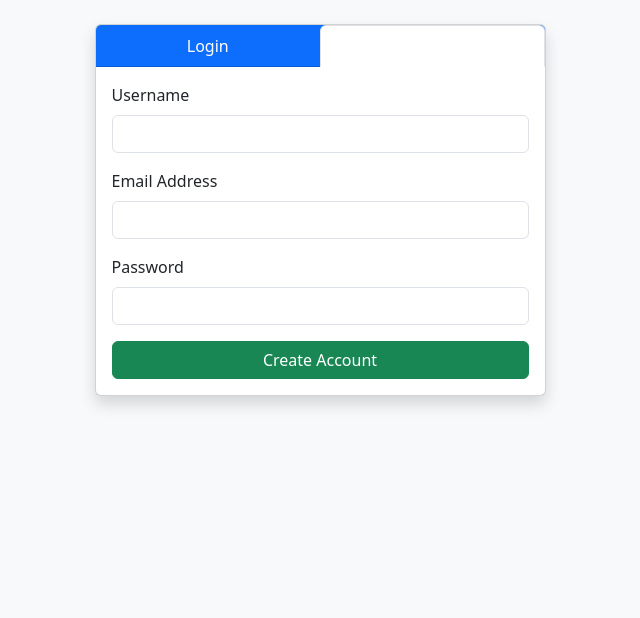
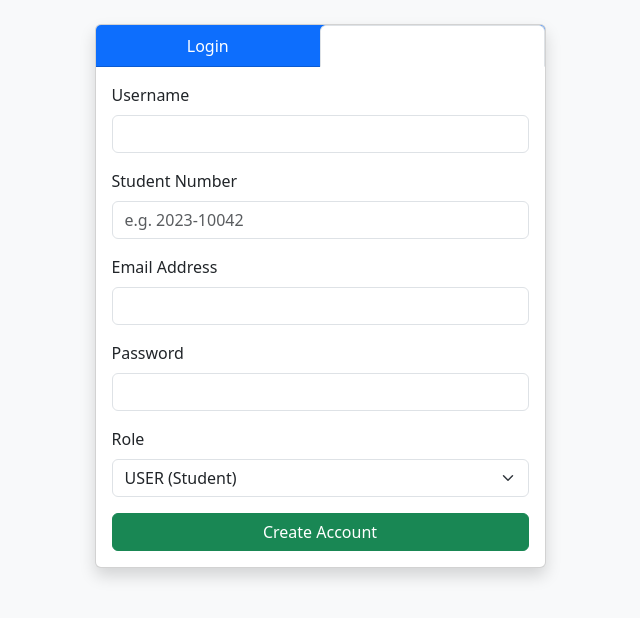
Before and after one commit to jeysipante-lgtm/Campus-hardware-inventory, a Flask app: page /register in a window 1280 px wide. Shown: the part 56-674 px from the top of the page, without its empty margins (320-960 px from the left). Run offline with Flask 3, Linux system fonts and the light colour scheme.

Commit message:
Add missing student_number and role fields to register form

```diff
--- a/templates/login.html
+++ b/templates/login.html
@@ -49,12 +49,23 @@
                                 <input type="text" name="username" class="form-control" required>
                             </div>
                             <div class="mb-3">
+                                <label class="form-label">Student Number</label>
+                                <input type="text" name="student_number" class="form-control" placeholder="e.g. 2023-10042" required>
+                            </div>
+                            <div class="mb-3">
                                 <label class="form-label">Email Address</label>
                                 <input type="email" name="email" class="form-control" required>
                             </div>
                             <div class="mb-3">
                                 <label class="form-label">Password</label>
                                 <input type="password" name="password" class="form-control" required>
+                            </div>
+                            <div class="mb-3">
+                                <label class="form-label">Role</label>
+                                <select name="role" class="form-select">
+                                    <option value="USER" selected>USER (Student)</option>
+                                    <option value="ADMIN">ADMIN</option>
+                                </select>
                             </div>
                             <button type="submit" class="btn btn-success w-100">Create Account</button>
                         </form>
```
